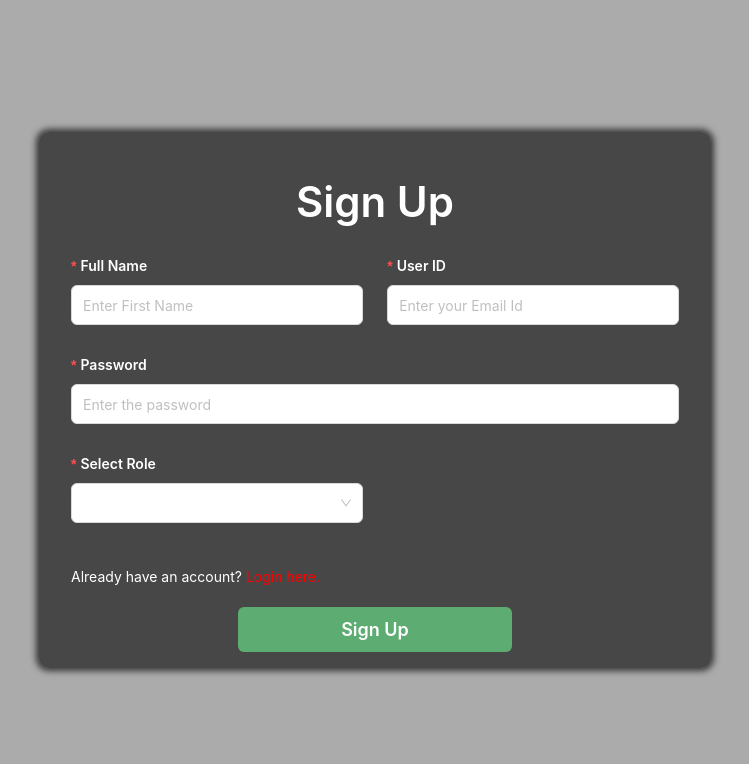
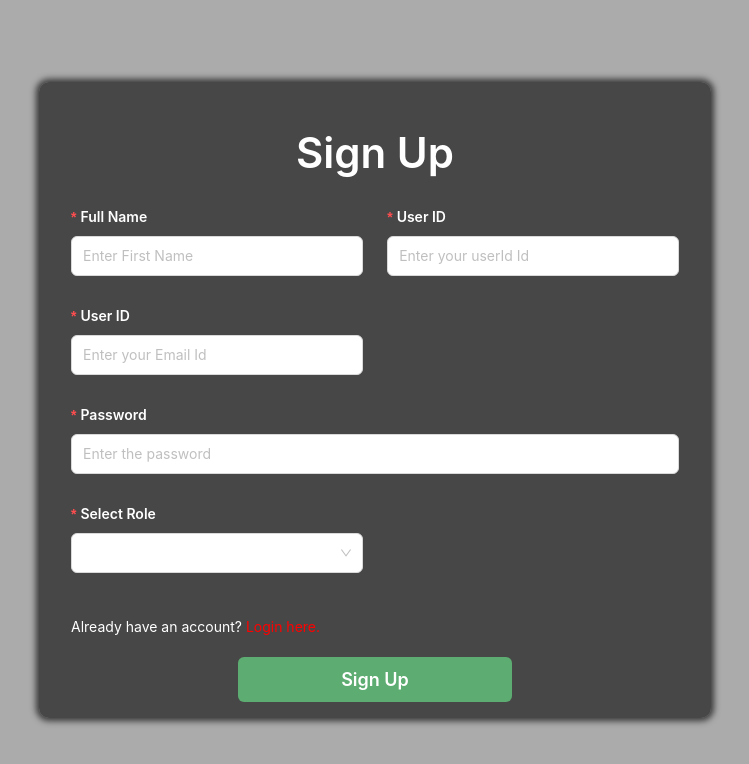
Before and after one commit to GuhanUK/DemoProject, a React (Create React App) app: page /register in a window 1280 px wide. Shown: the top 764 px of the page, without its empty margins (265-1014 px from the left). Built offline with nearby package versions, Linux system fonts and the light colour scheme.

Commit message:
main
setup commit 5

```diff
--- a/src/Signup/index.js
+++ b/src/Signup/index.js
@@ -56,15 +56,15 @@
   };
   console.log("roleName--->", roleName);
   const handleSubmit = async (values) => {
-    const { firstName, email, password, role_id, org_id } = values;
+    const { firstName, email, password, role_id, org_id, userId } = values;
     let obj = {
-      user_id: "",
+      user_id: userId,
       userName: firstName,
       emailId: email,
       password: password,
       role_id: role_id,
       org_id: org_id,
-      org_name: orgName,
+      org_name: orgName.label,
       role_name: roleName.label,
     };
     console.log("submitted!!", obj);
@@ -111,6 +111,7 @@
                 layout="vertical"
                 initialValues={{
                   firstName: "",
+                  userId: "",
                   email: "",
                   password: "",
                   role_id: "",
@@ -130,6 +131,24 @@
                 >
                   <Input
                     placeholder="Enter First Name"
+                    className="login_form_input"
+                    maxLength={50}
+                  />
+                </Form.Item>
+                <Form.Item
+                  label="User ID"
+                  className="signup_form_label mb-1"
+                  name="userId"
+                  rules={[
+                    {
+                      required: true,
+                      type: "text",
+                      message: "userId Id is required!",
+                    },
+                  ]}
+                >
+                  <Input
+                    placeholder="Enter your userId Id"
                     className="login_form_input"
                     maxLength={50}
                   />
```
